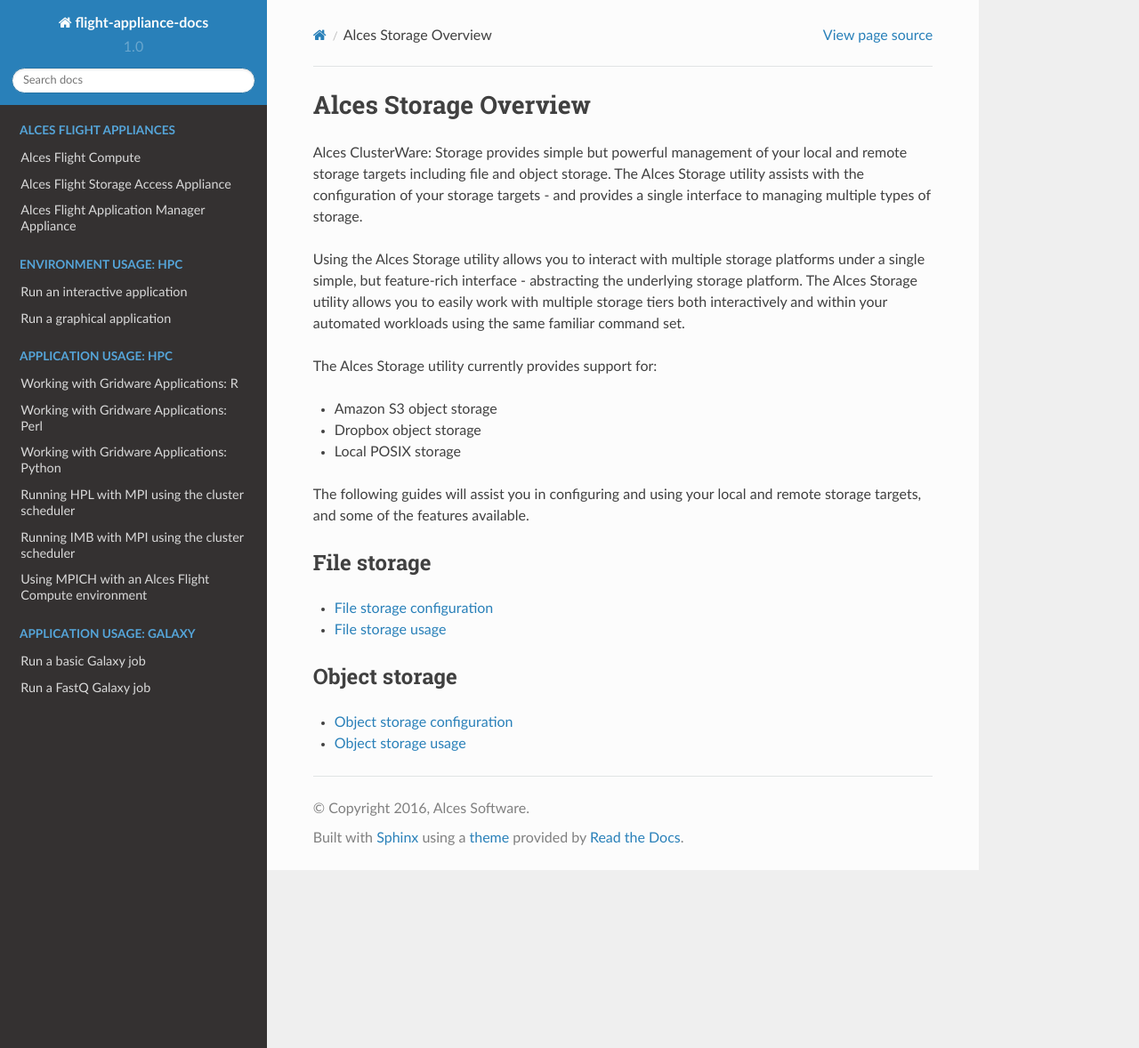
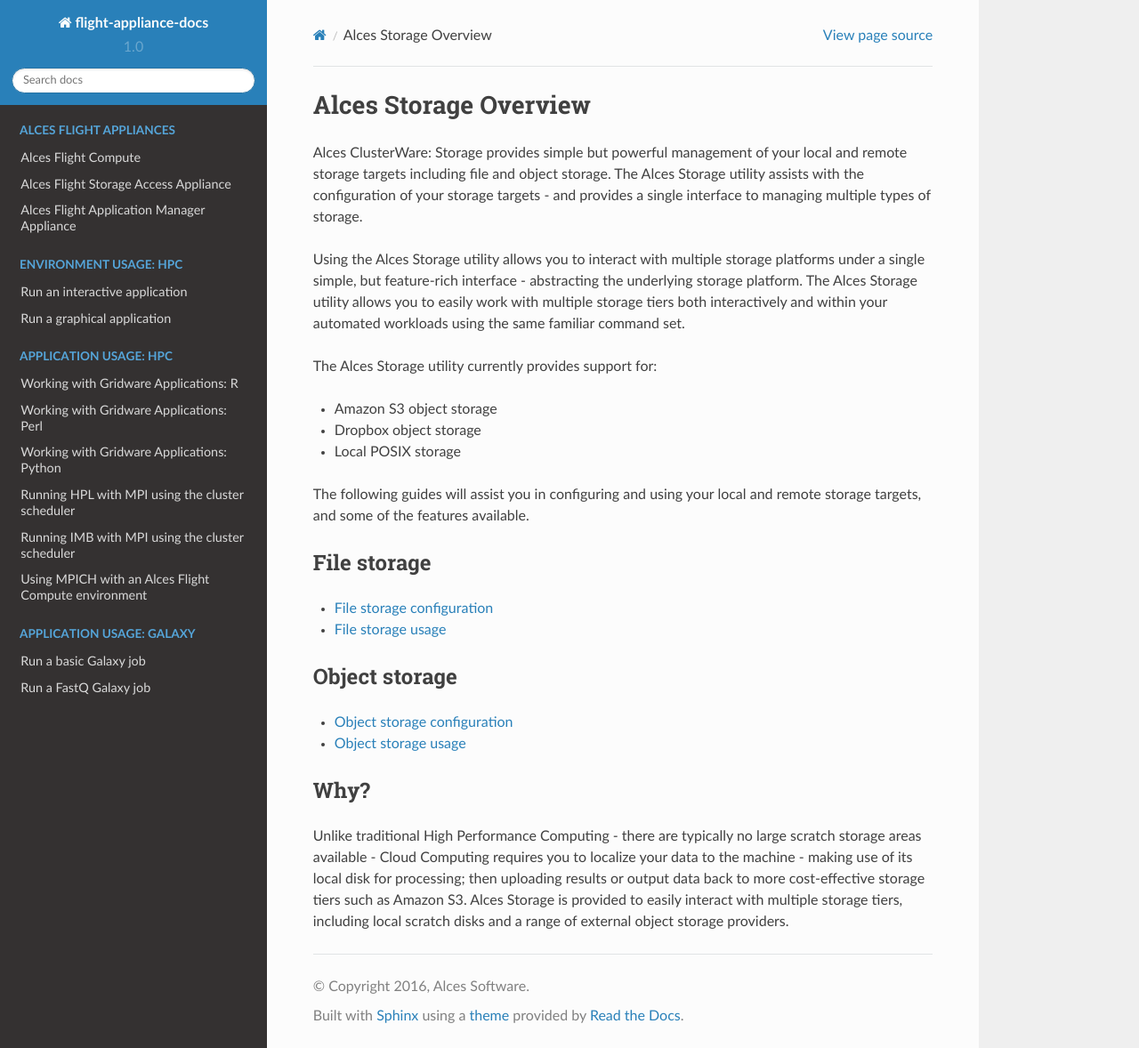
Before and after one commit to alces-software/flight-appliance-docs, a Sphinx documentation site: the page built from docs/source/clusterware-storage/alces-storage-overview.rst, in a window 1280 px wide and 1178 px high. Shown: the whole window at 89% size. Built offline with Sphinx 7.4.7 and the Read the Docs theme 2.0.0, drawn with Linux system fonts in a browser that asks for light colours; pages that are not in the unit, such as notebooks, are missing from menus.

Commit message:
Updated alces storage overview

```diff
--- a/docs/source/clusterware-storage/alces-storage-overview.rst
+++ b/docs/source/clusterware-storage/alces-storage-overview.rst
@@ -26,3 +26,8 @@
 
 * :ref:`Object storage configuration <alces-storage-object-config>`
 * :ref:`Object storage usage <alces-storage-object-usage>`
+
+Why?
+----
+
+Unlike traditional High Performance Computing - there are typically no large scratch storage areas available - Cloud Computing requires you to localize your data to the machine - making use of its local disk for processing; then uploading results or output data back to more cost-effective storage tiers such as Amazon S3. Alces Storage is provided to easily interact with multiple storage tiers, including local scratch disks and a range of external object storage providers.
```
